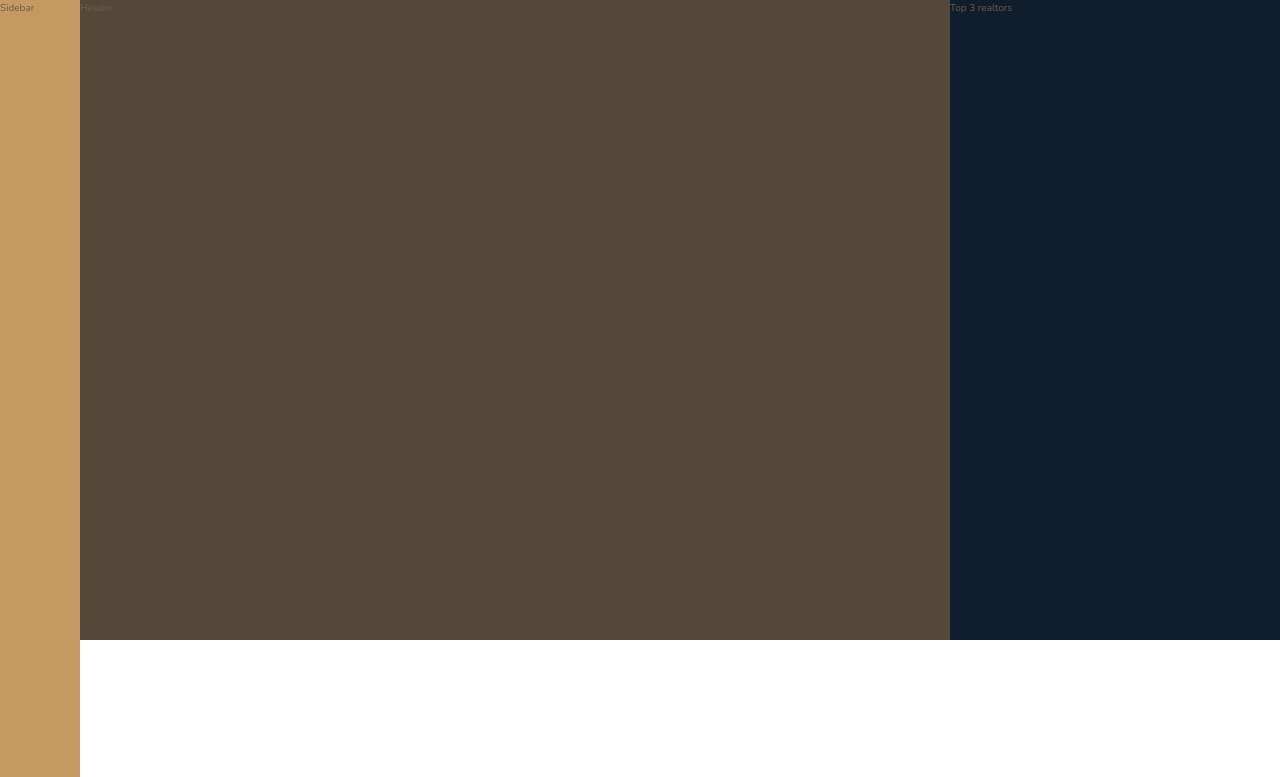
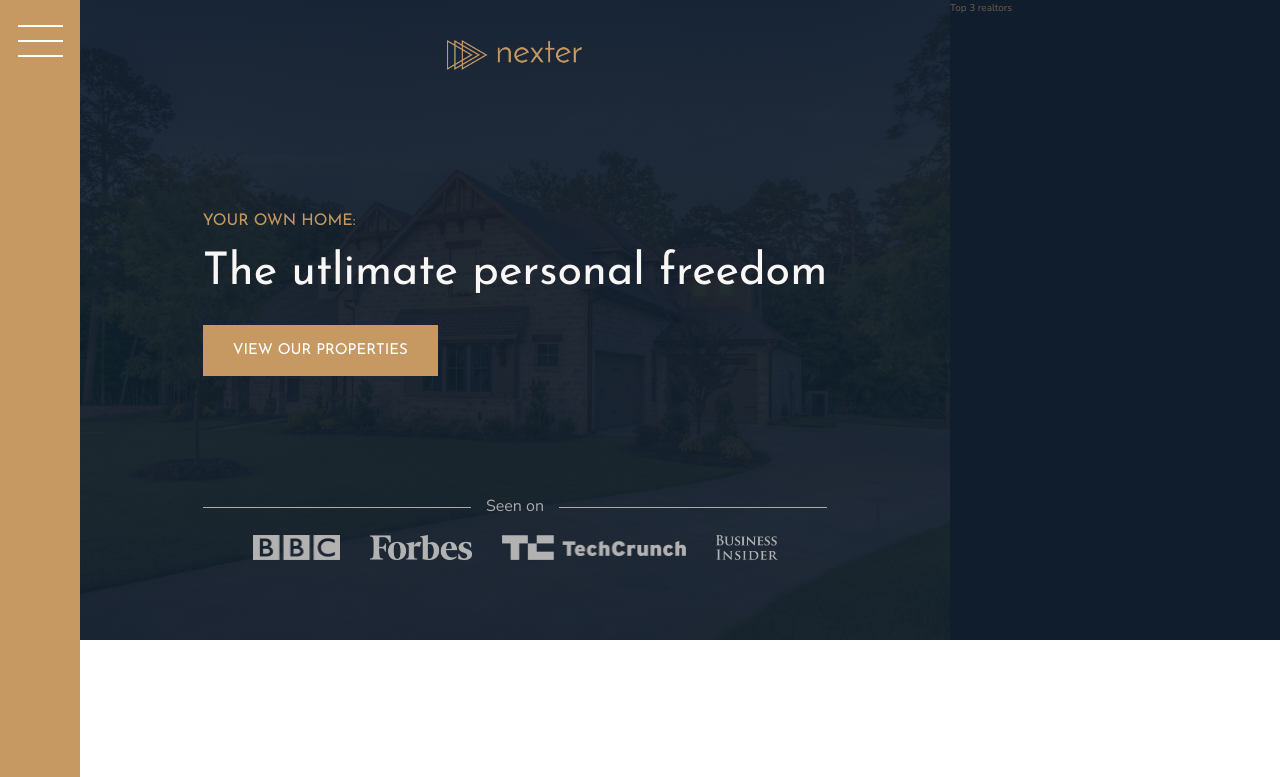
Before and after one commit to Mohamed-Y0/Nexter-SCSS-Grid, a website: page index.html in a window 1280 px wide. Shown: the top 777 px of the page. Drawn offline with nearby package versions, Linux system fonts and the light colour scheme; files that its build step writes are made by us from their sources.

Commit message:
finish building the header

```diff
--- a/index.html
+++ b/index.html
@@ -15,9 +15,23 @@
     <title>nexter &mdash; your home, your freedom</title>
   </head>
   <body class="container">
-    <div class="sidebar">Sidebar</div>
+    <div class="sidebar">
+      <button class="nav-btn"></button>
+    </div>
 
-    <header class="header">Header</header>
+    <header class="header">
+      <img src="img/logo.png" alt="Nexter logo" class="header__logo" />
+      <h3 class="heading-3">Your own home:</h3>
+      <h1 class="heading-1">The utlimate personal freedom</h1>
+      <button class="btn header__btn">View our properties</button>
+      <div class="header__senon-text">Seen on</div>
+      <div class="header__senon-logos">
+        <img src="img/logo-bbc.png" alt="Seen on logo 1" />
+        <img src="img/logo-forbes.png" alt="Seen on logo 2" />
+        <img src="img/logo-techcrunch.png" alt="Seen on logo 3" />
+        <img src="img/logo-bi.png" alt="Seen on logo 4" />
+      </div>
+    </header>
 
     <div class="realtors">Top 3 realtors</div>
 
--- a/sass/_header.scss
+++ b/sass/_header.scss
@@ -3,4 +3,59 @@
 .header {
   background-color: base.$color-grey-dark-1;
   grid-column: full-start / col-end 6;
+  background-image:
+    linear-gradient(
+      rgba(base.$color-secondary, 0.93),
+      rgba(base.$color-secondary, 0.93)
+    ),
+    url(../img/hero.jpeg);
+  background-size: cover;
+  background-position: center;
+  padding: 8rem;
+  padding-top: 4rem;
+
+  display: grid;
+  grid-template-rows: 1fr min-content 6rem 1fr;
+  grid-template-columns: max-content;
+  row-gap: 1.5rem;
+  justify-content: center;
+
+  &__logo {
+    height: 3rem;
+    justify-self: center;
+  }
+
+  &__btn {
+    align-self: self-start;
+    justify-self: self-start;
+  }
+
+  &__senon-text {
+    display: grid;
+    grid-template-columns: 1fr max-content 1fr;
+    align-items: center;
+    gap: 1.5rem;
+
+    font-size: 1.6rem;
+    color: base.$color-grey-light-2;
+
+    &::before,
+    &::after {
+      content: '';
+      height: 1px;
+      display: block;
+      background-color: currentColor;
+    }
+  }
+
+  &__senon-logos {
+    display: flex;
+    gap: 3rem;
+    justify-content: center;
+
+    img {
+      height: 2.5rem;
+      filter: brightness(70%);
+    }
+  }
 }
--- a/sass/_sidebar.scss
+++ b/sass/_sidebar.scss
@@ -4,4 +4,34 @@
   background-color: base.$color-primary;
   grid-column: sidebar-start / sidebar-end;
   grid-row: 1 / -1;
+
+  display: flex;
+  justify-content: center;
 }
+
+.nav-btn {
+  border: none;
+  border-radius: none;
+
+  background-color: #fff;
+  height: 2px;
+  width: 4.5rem;
+  margin-top: 4rem;
+
+  &::before,
+  &::after {
+    content: '';
+    display: block;
+    background-color: #fff;
+    height: 2px;
+    width: 4.5rem;
+  }
+
+  &::before {
+    transform: translateY(-1.5rem);
+  }
+
+  &::after {
+    transform: translateY(1.3rem);
+  }
+}
--- a/sass/_typography.scss
+++ b/sass/_typography.scss
@@ -7,6 +7,9 @@
 
 .heading-1 {
   @extend %heading;
+  font-size: 4.5rem;
+  color: base.$color-grey-light-1;
+  line-height: 1;
 }
 
 .heading-2 {
```
